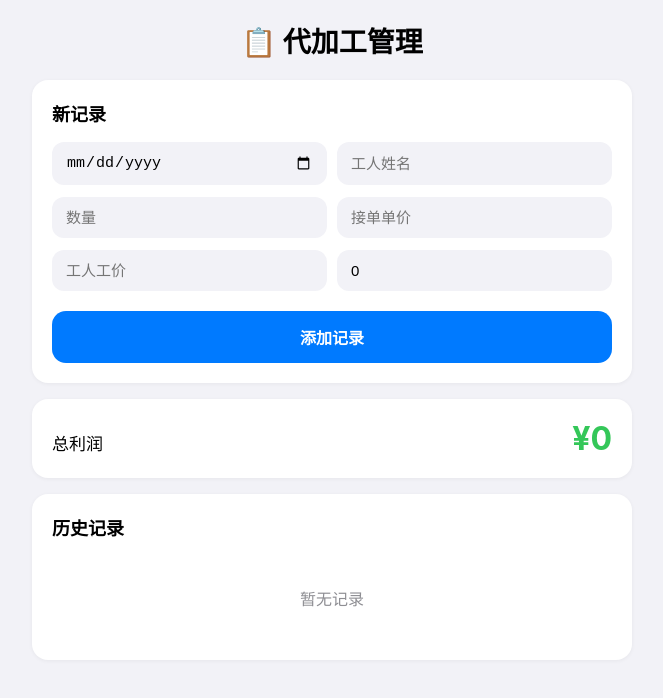
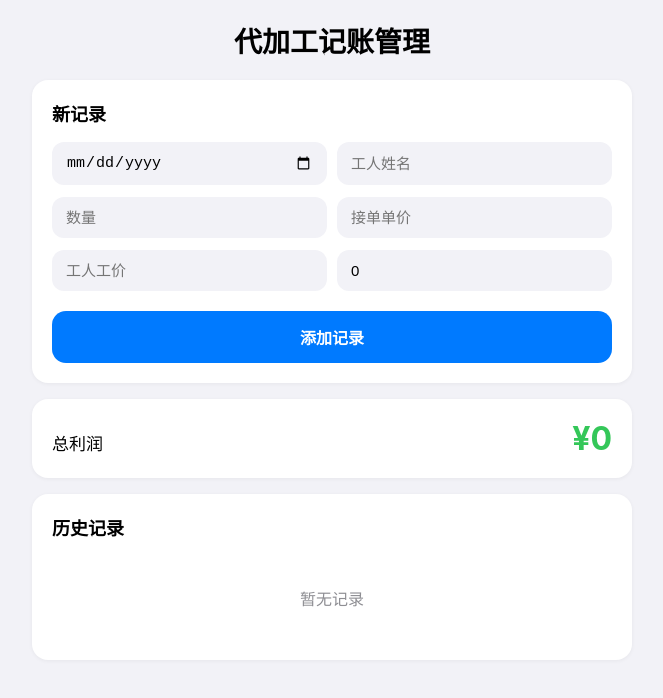
Before and after one commit to Chenganghua/daijiagong-system, a plain HTML site: page index.html in a window 1280 px wide. Shown: the whole page, without its empty margins (308-971 px from the left). Drawn offline with Linux system fonts and the light colour scheme; no server answers.

Commit message:
Update index.html

```diff
--- a/index.html
+++ b/index.html
@@ -3,7 +3,7 @@
 <head>
     <meta charset="UTF-8">
     <meta name="viewport" content="width=device-width, initial-scale=1.0">
-    <title>代加工管理</title>
+    <title>代加工记账管理</title>
     <style>
         :root {
             --blue: #007AFF;
@@ -92,7 +92,7 @@
 </head>
 <body>
 <div class="container">
-    <h1>📋 代加工管理</h1>
+    <h1>代加工记账管理</h1>
 
     <!-- 添加记录 -->
     <div class="card">
```
